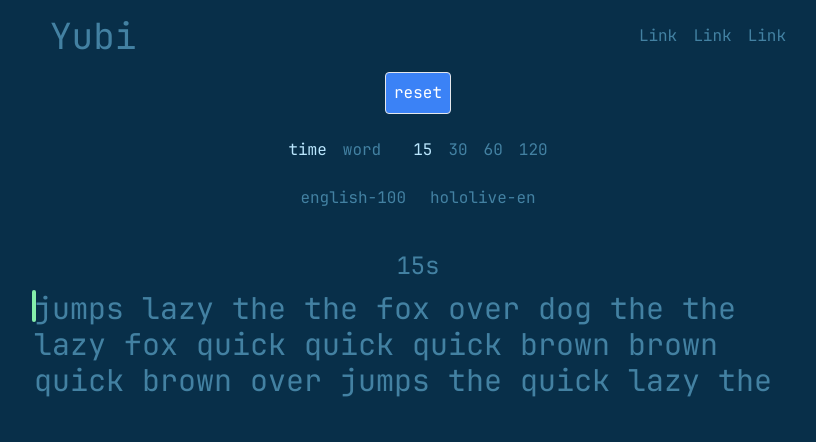
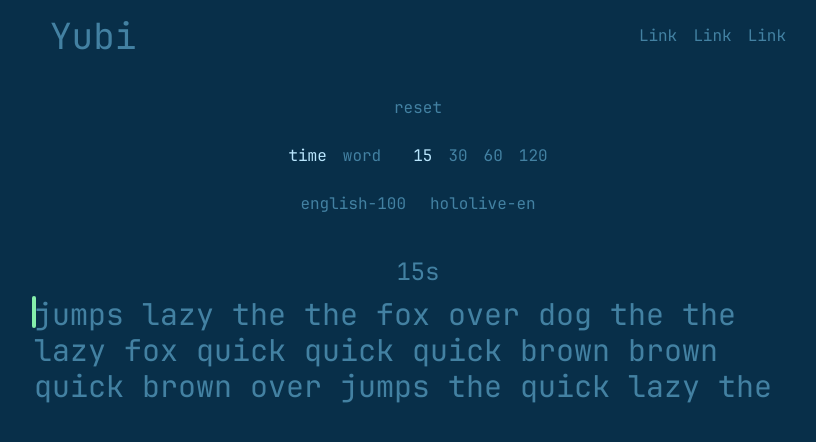
Before and after one commit to datle-dev/yubi, a React (Vite) app in the folder frontend/: page / in a window 1280 px wide. Shown: the top 442 px of the page, without its empty margins (222-1038 px from the left). Built offline with nearby package versions, Linux system fonts and the light colour scheme.

Commit message:
Style reset button and move to relevant section

```diff
--- a/frontend/src/components/TypingTest.jsx
+++ b/frontend/src/components/TypingTest.jsx
@@ -364,16 +364,14 @@ const TypingTest = () => {
   return (
     <>
       <div className="flex flex-col justify-center items-center px-4">
-        <div>
+        <section className="flex flex-col gap-2 my-4">
           <button
             type="button"
-            className="border rounded bg-blue-500 hover:bg-blue-700 text-white p-2"
+            className="bg-sky-950 text-sky-300/50 hover:text-sky-200 p-2"
             onClick={handleReset}
           >
             reset
           </button>
-        </div>
-        <section className="flex flex-col gap-2 my-4">
           <div className="flex justify-between gap-4">
             <div>
               <ModeButton
```
